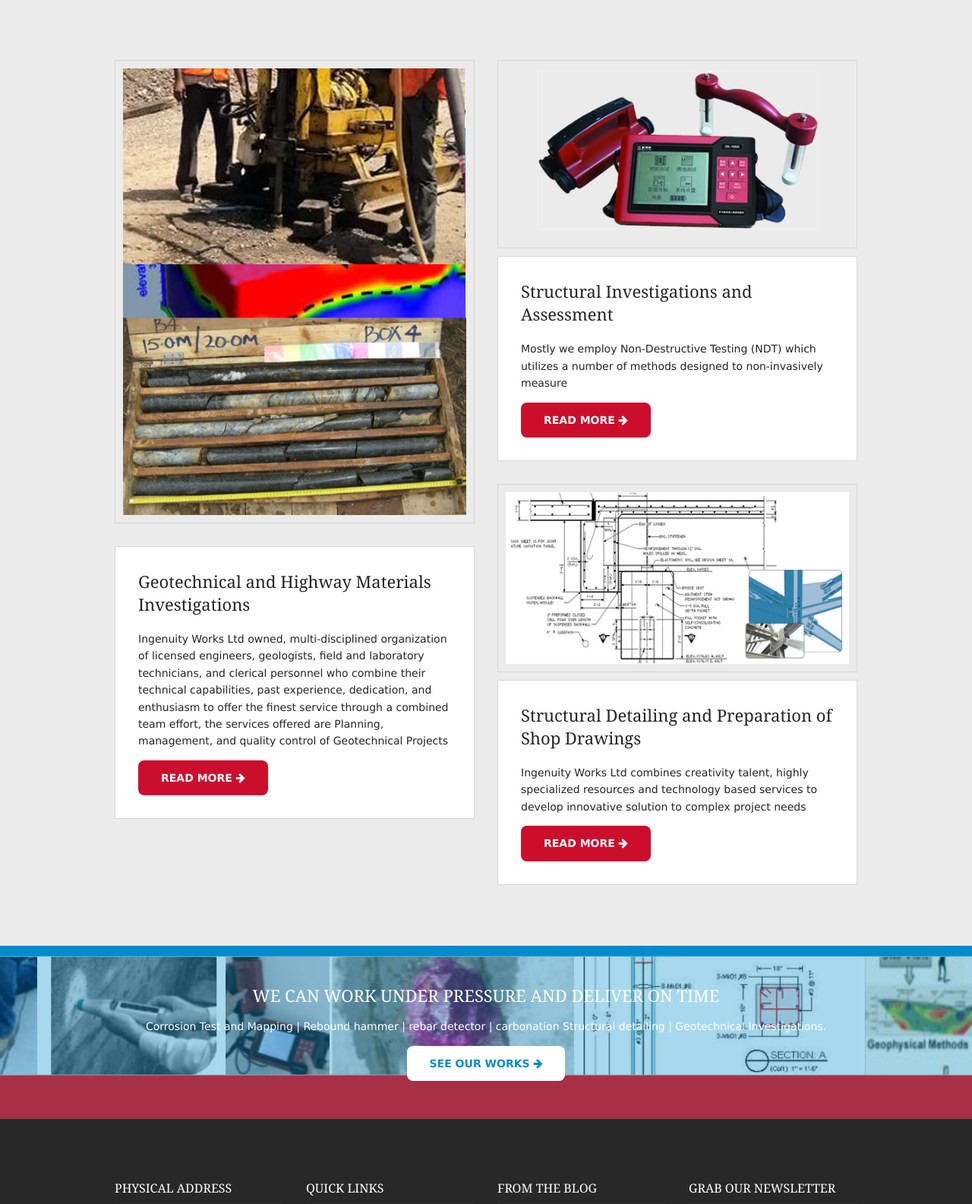
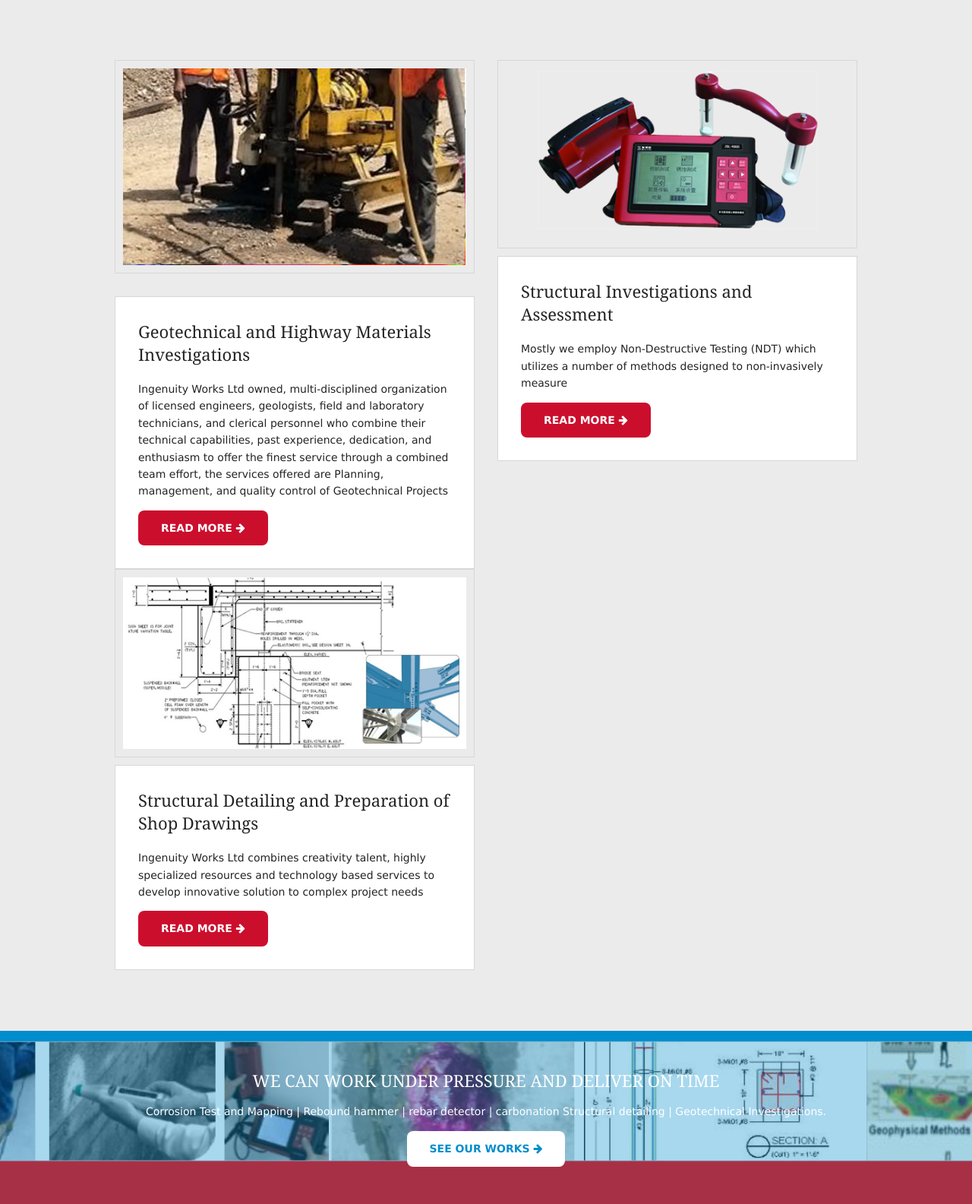
Before and after one commit to UltiGeek/iNgenuity_WEB, a PHP site: page / in a window 1280 px wide. Shown: the part 935-2520 px from the top of the page at 76% size. Run offline with PHP 8.4, Linux system fonts and the light colour scheme.

Commit message:
Cropped the image

```diff
--- a/pages/home.php
+++ b/pages/home.php
@@ -6,7 +6,7 @@
         <div class="group">
             <div class="one_half first">
 
-                <figure><a href="#"><img class="borderedbox inspace-10 btmspace-30" src="images/demo/500x650.png" alt=""></a>
+                <figure><a href="#"><img class="borderedbox inspace-10 btmspace-30" src="images/demo/yel.jpg" alt=""></a>
                     <figcaption class="borderedbox inspace-30 bg-white">
                         <h2 class="heading">Geotechnical and Highway Materials Investigations</h2>
                         <p>Ingenuity Works Ltd owned, multi-disciplined organization of licensed engineers,
@@ -27,6 +27,12 @@
                         <footer><a class="btn" href="#">Read More <span class="fa fa-arrow-right"></span></a></footer>
                     </figcaption>
                 </figure>
+
+            </div>
+        </div>
+
+        <div class="group">
+            <div class="first one_half">
                 <figure><a href="#"><img class="borderedbox inspace-10 btmspace-10" src="images/demo/500x250_second.png" alt=""></a>
                     <figcaption class="borderedbox inspace-30 bg-white">
                         <h2 class="heading">Structural Detailing and Preparation of Shop Drawings</h2>
@@ -36,6 +42,7 @@
                     </figcaption>
                 </figure>
             </div>
+            <div class="first one_half"></div>
         </div>
         <!-- / main body -->
         <div class="clear"></div>
```
Also changed, not shown: images/demo/yel.jpg (added), 1 other file.
